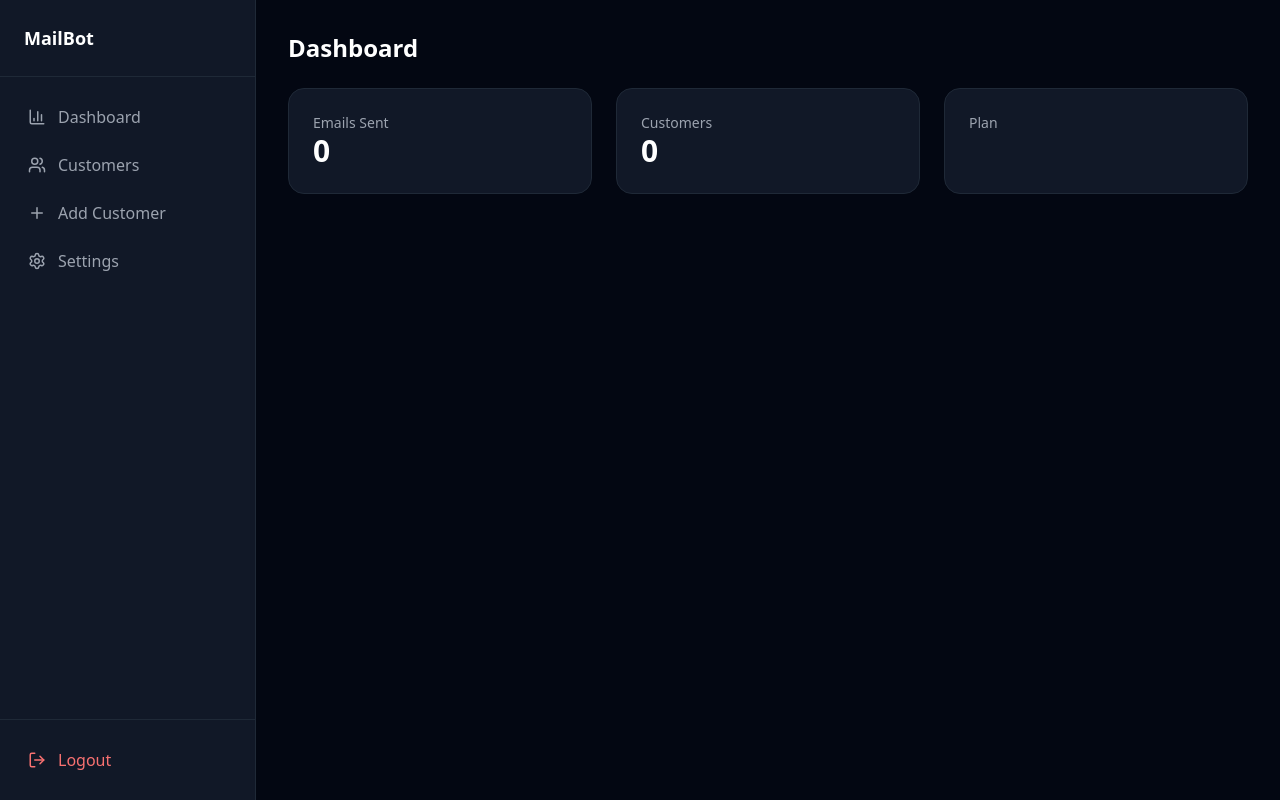
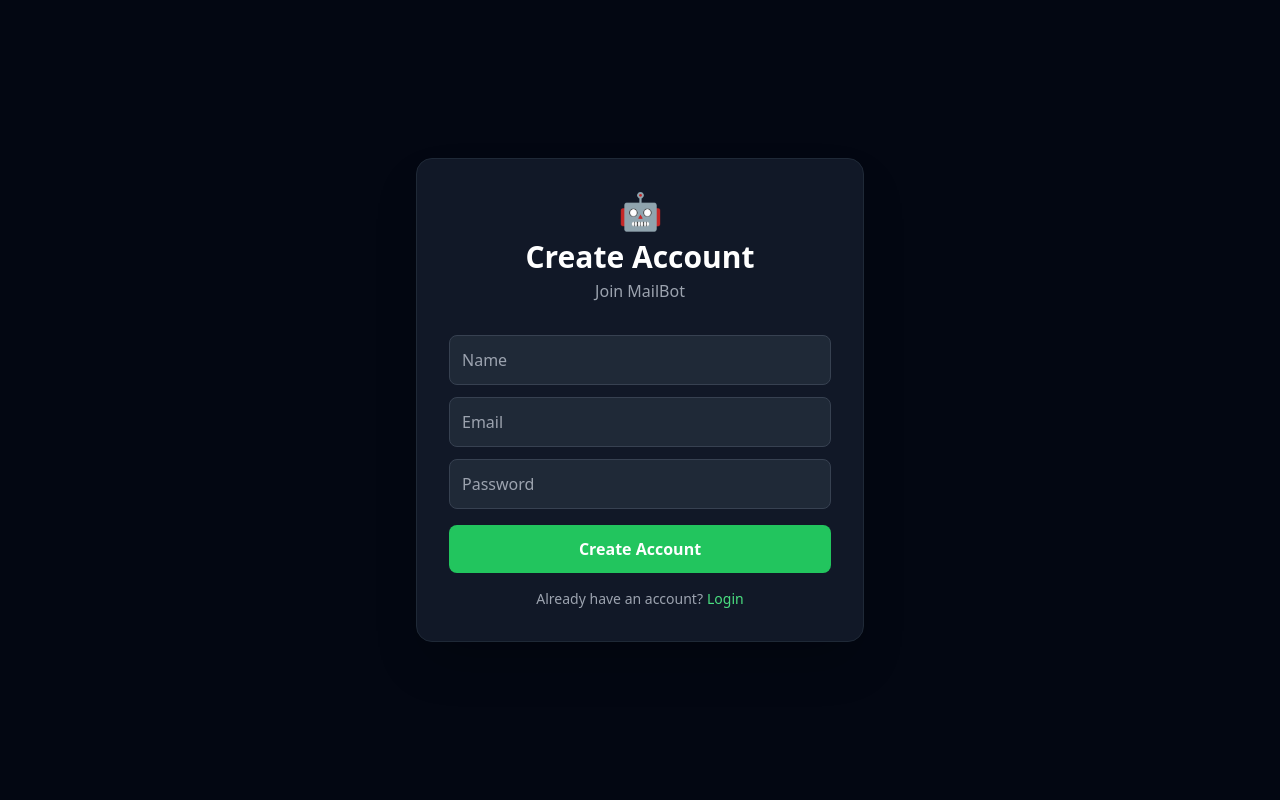
Before and after one commit to l67338672-afk/mailbot-dashboard, a React (Create React App) app: page / in a window 1280 px wide. Both pictures are taken after a click on the element "Sign up". Built offline with nearby package versions, Linux system fonts and the light colour scheme.

Commit message:
add signup page

```diff
--- a/src/App.js
+++ b/src/App.js
@@ -30,6 +30,7 @@
 
 useEffect(() => {
 const saved = localStorage.getItem("mailbot_token");
+
 if (saved) {
 setToken(saved);
 setPage("dashboard");
@@ -219,7 +220,6 @@
 </div>
 
 {error && (
-
 <div className="bg-red-900 text-red-200 p-3 rounded-lg mb-4 text-sm">
 {error}
 </div>
@@ -258,6 +258,77 @@
 className="text-green-400 cursor-pointer hover:underline ml-1"
 >
 Sign up
+</span>
+</p>
+
+</div>
+</div>
+);
+
+if (page === "signup") return (
+
+<div className="min-h-screen bg-gray-950 flex items-center justify-center">
+
+<div className="bg-gray-900 p-8 rounded-2xl w-full max-w-md shadow-2xl border border-gray-800">
+
+<div className="text-center mb-8">
+<div className="text-4xl mb-2">🤖</div>
+<h1 className="text-3xl font-bold text-white">Create Account</h1>
+<p className="text-gray-400 mt-1">Join MailBot</p>
+</div>
+
+{error && (
+<div className="bg-red-900 text-red-200 p-3 rounded-lg mb-4 text-sm">
+{error}
+</div>
+)}
+
+{success && (
+<div className="bg-green-900 text-green-200 p-3 rounded-lg mb-4 text-sm">
+{success}
+</div>
+)}
+
+<input
+className="w-full bg-gray-800 text-white p-3 rounded-lg mb-3 border border-gray-700"
+placeholder="Name"
+value={signupName}
+onChange={e => setSignupName(e.target.value)}
+/>
+
+<input
+className="w-full bg-gray-800 text-white p-3 rounded-lg mb-3 border border-gray-700"
+placeholder="Email"
+value={signupEmail}
+onChange={e => setSignupEmail(e.target.value)}
+/>
+
+<input
+type="password"
+className="w-full bg-gray-800 text-white p-3 rounded-lg mb-4 border border-gray-700"
+placeholder="Password"
+value={signupPassword}
+onChange={e => setSignupPassword(e.target.value)}
+/>
+
+<button
+onClick={signup}
+disabled={loading}
+className="w-full bg-green-500 hover:bg-green-600 text-white p-3 rounded-lg font-semibold"
+>
+{loading ? "Creating..." : "Create Account"}
+</button>
+
+<p className="text-center text-gray-400 mt-4 text-sm">
+Already have an account?
+<span
+onClick={() => {
+setPage("login");
+setError("");
+}}
+className="text-green-400 cursor-pointer hover:underline ml-1"
+>
+Login
 </span>
 </p>
 
@@ -323,10 +394,6 @@
 
 <div className="flex-1 p-8">
 
-{activeTab === "dashboard" && (
-
-<div>
-
 <h2 className="text-2xl font-bold text-white mb-6">
 Dashboard
 </h2>
@@ -357,9 +424,6 @@
 </div>
 
 </div>
-)}
-
-</div>
 
 </div>
 
```
